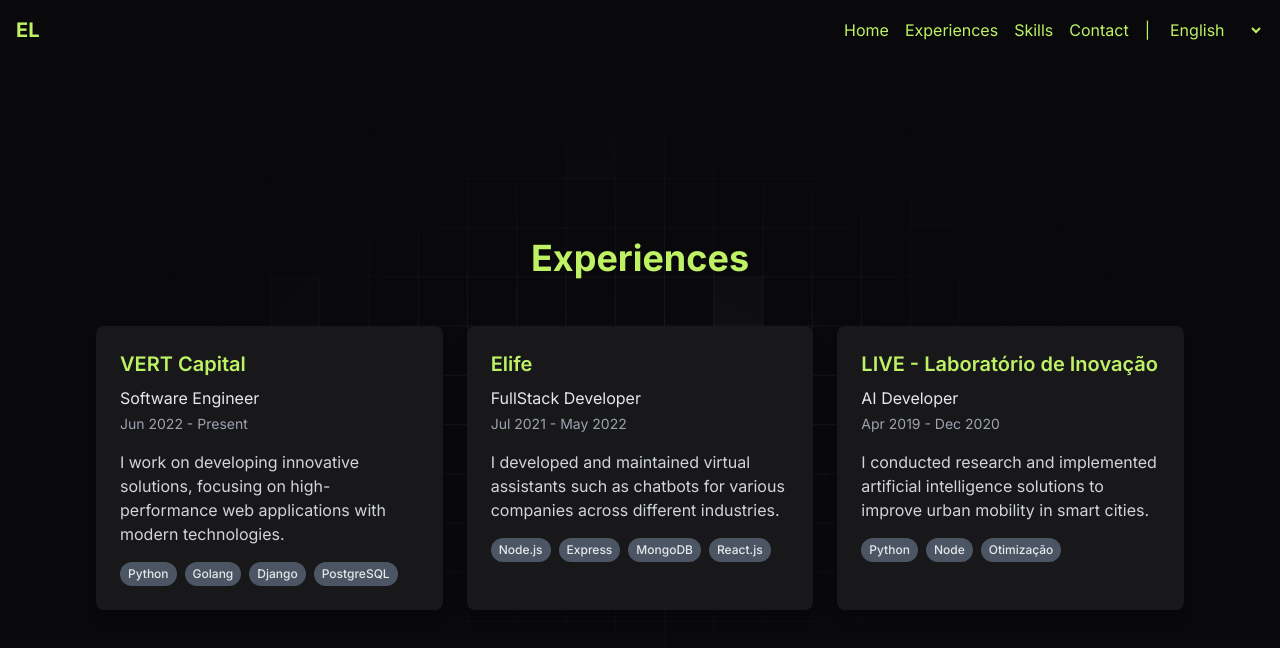
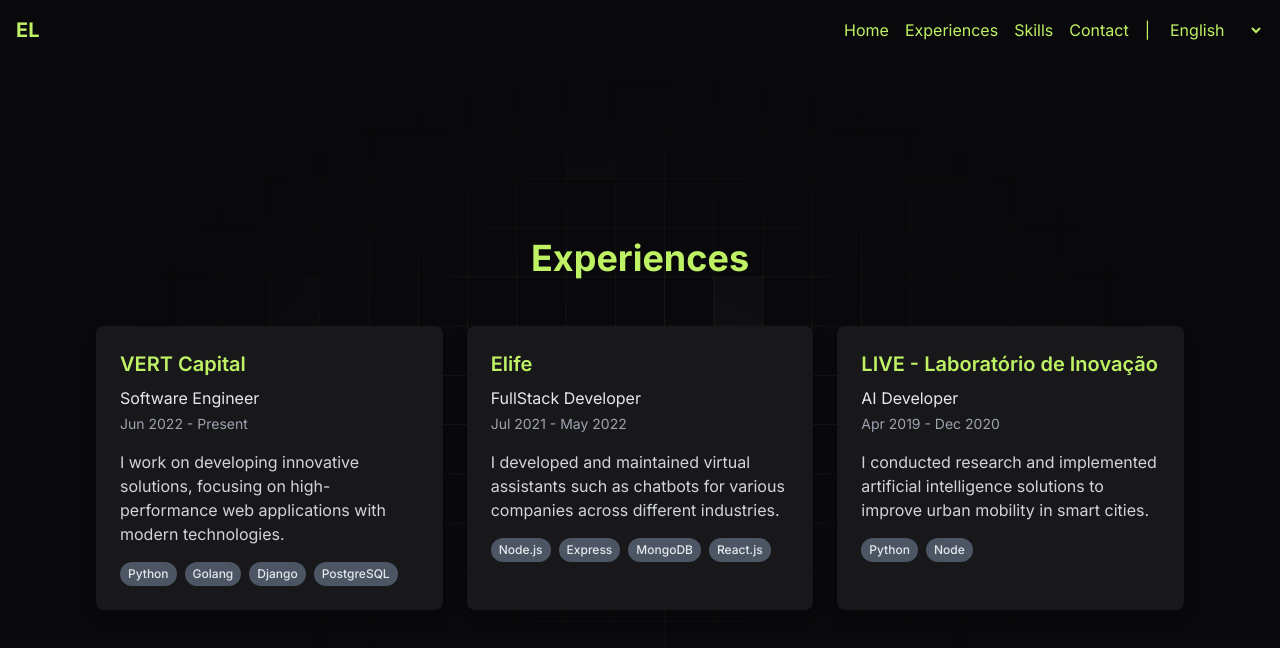
Before and after one commit to eduardoluiz7/personal-page, a React (Vite) app: page /experiences in a window 1280 px wide. Shown: the top 648 px of the page. Built offline with nearby package versions, Linux system fonts and the light colour scheme.

Commit message:
Update experiences

```diff
--- a/src/pages/experiences.tsx
+++ b/src/pages/experiences.tsx
@@ -30,7 +30,7 @@
         company: "LIVE - Laboratório de Inovação",
         role: t('experiences.live.role'),
         period: t('experiences.live.period'),
-        technologies: ["Python", "Node", "Otimização"],
+        technologies: ["Python", "Node"],
         description: t('experiences.live.description')
       }
     ]
```
